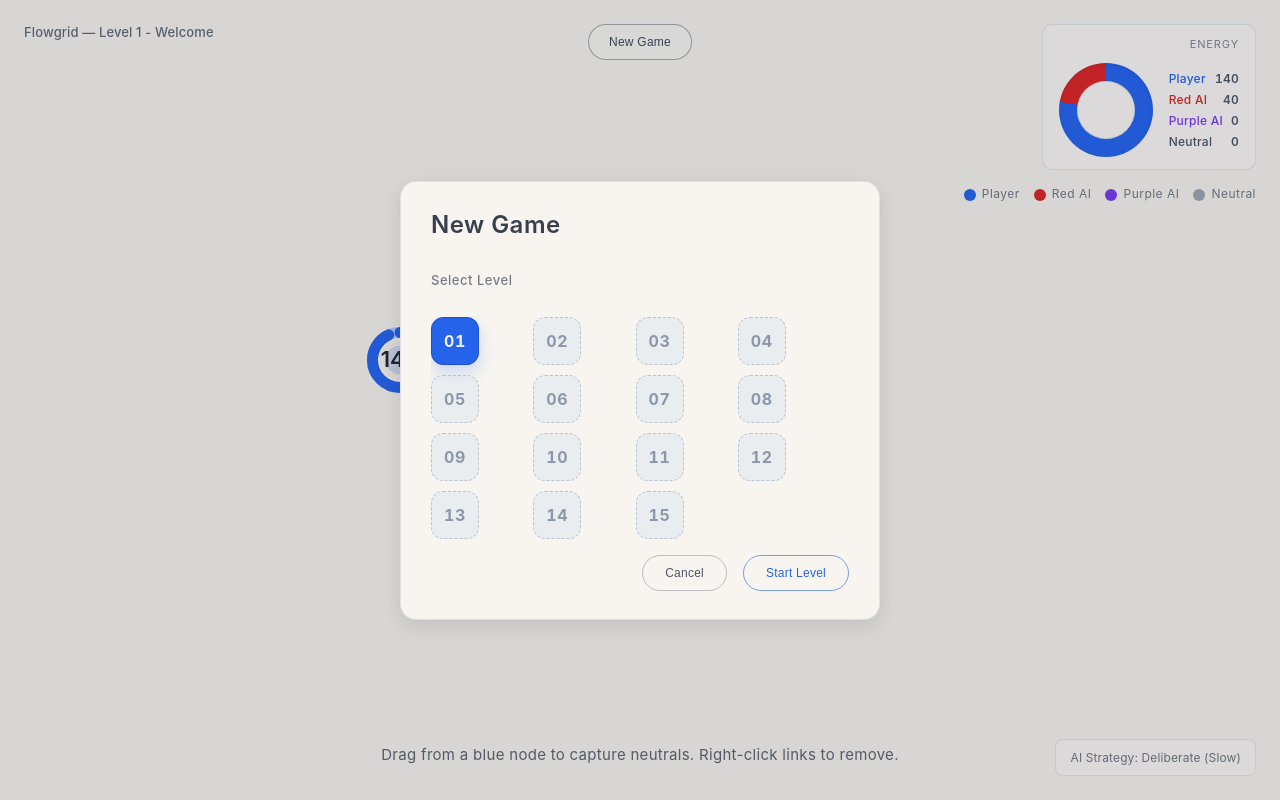
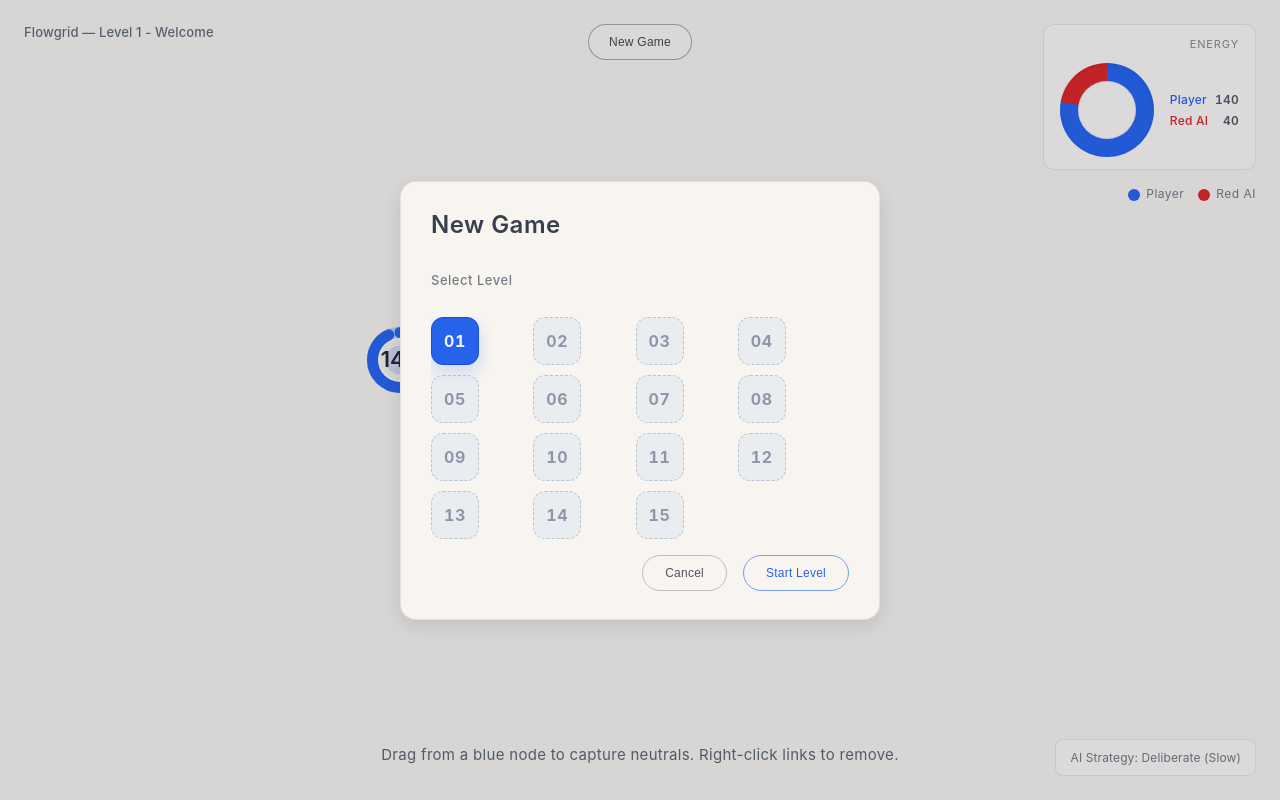
Before and after one commit to Mirator/game-nodefront, a website built with Vite: page index.html in a window 1280 px wide. Built offline with nearby package versions, Linux system fonts and the light colour scheme.

Commit message:
Hide inactive factions from energy summary

```diff
--- a/src/game/FlowgridGame.js
+++ b/src/game/FlowgridGame.js
@@ -21,6 +21,7 @@ import { captureNode as captureNodeImpl, checkVictory as checkVictoryImpl, setWi
 import { render as renderImpl } from './flowgrid/render.js';
 import { createPointerState } from './pointer.js';
 import { createSeededRng } from './math.js';
+import { FACTION_LABELS } from './constants.js';
 
 const DEFAULT_MAX_FRAME_DELTA = 0.25;
 
@@ -104,6 +105,9 @@ export class FlowgridGame {
 
     initializeAiState(this);
 
+    /** @type {string} */
+    this.legendKey = '';
+
     this.loop = (timestamp) => {
       const rawDelta = (timestamp - this.lastTimestamp) / 1000;
       const delta = Math.min(Math.max(rawDelta, 0), this.maxFrameDelta);
@@ -121,12 +125,6 @@ export class FlowgridGame {
       this.render();
       this.animationFrame = requestAnimationFrame(this.loop);
     };
-
-    this.hudElements.legend.innerHTML =
-      '<span class="player">Player</span>' +
-      '<span class="ai-red">Red AI</span>' +
-      '<span class="ai-purple">Purple AI</span>' +
-      '<span class="neutral">Neutral</span>';
 
     this.applyLevel(level);
     this.resetState();
@@ -258,25 +256,40 @@ export class FlowgridGame {
   }
 
   updateEnergySummary() {
-    const { energyValues, energyChart, energyTotal } = this.hudElements;
+    const { energyValues, energyChart, energyTotal, legend } = this.hudElements;
     if (!energyValues) {
       return;
     }
 
     /** @type {Record<Faction, number>} */
     const totals = { player: 0, 'ai-red': 0, 'ai-purple': 0, neutral: 0 };
+    /** @type {Record<Faction, boolean>} */
+    const hasNodes = { player: false, 'ai-red': false, 'ai-purple': false, neutral: false };
     for (const node of this.nodes.values()) {
       if (totals[node.owner] !== undefined) {
         totals[node.owner] += node.energy;
+        hasNodes[node.owner] = true;
       }
     }
 
     /** @type {Array<Faction>} */
     const factions = ['player', 'ai-red', 'ai-purple', 'neutral'];
+    /** @type {Array<Faction>} */
+    const visibleFactions = [];
     for (const faction of factions) {
+      const shouldShow = faction === 'player' || hasNodes[faction];
       const valueElement = energyValues[faction];
       if (valueElement) {
         valueElement.textContent = String(Math.round(totals[faction] ?? 0));
+        const entryElement = valueElement.parentElement;
+        if (entryElement) {
+          if (entryElement.hidden === shouldShow) {
+            entryElement.hidden = !shouldShow;
+          }
+        }
+      }
+      if (shouldShow) {
+        visibleFactions.push(faction);
       }
     }
 
@@ -304,6 +317,19 @@ export class FlowgridGame {
         energyChart.style.background = `conic-gradient(${segments.join(', ')})`;
       } else {
         energyChart.style.background = 'conic-gradient(#e2e8f0 0deg 360deg)';
+      }
+    }
+
+    if (legend) {
+      const legendKey = visibleFactions.join('|');
+      if (legendKey !== this.legendKey) {
+        this.legendKey = legendKey;
+        legend.innerHTML = visibleFactions
+          .map((faction) => {
+            const label = FACTION_LABELS[faction] ?? faction;
+            return `<span class="${faction}">${label}</span>`;
+          })
+          .join('');
       }
     }
   }
--- a/src/style.css
+++ b/src/style.css
@@ -141,6 +141,10 @@ canvas {
   letter-spacing: 0.02em;
   text-transform: none;
   color: rgba(30, 41, 59, 0.68);
+}
+
+.energy-summary__entry[hidden] {
+  display: none;
 }
 
 .energy-summary__label {
```
